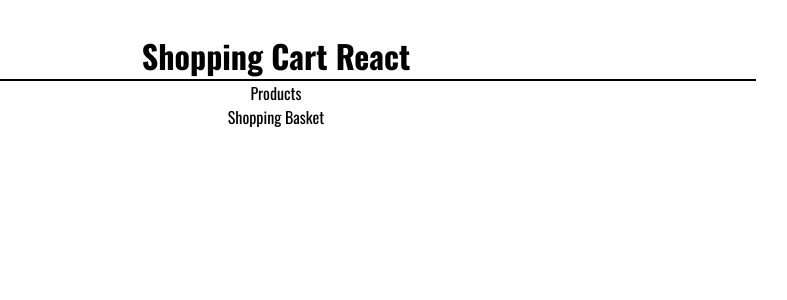
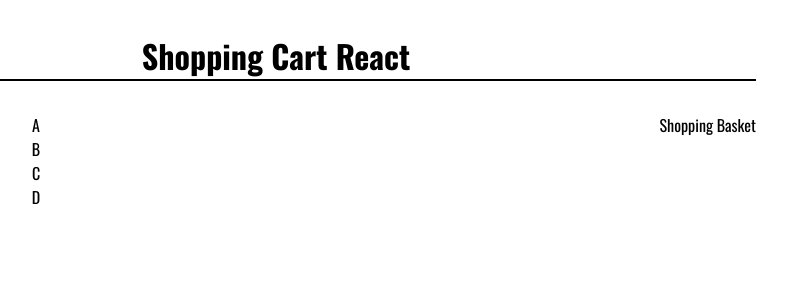
Before and after one commit to APiscoci/shopping-cart-react, a React (Create React App) app: page / in a window 1280 px wide. Shown: the top 300 px of the page, without its empty margins (364-1151 px from the left). Built offline with nearby package versions, Linux system fonts and the light colour scheme.

Commit message:
feat: add product list component

```diff
--- a/src/App.js
+++ b/src/App.js
@@ -1,12 +1,17 @@
 import "./App.css";
 import Header from "./header/header";
+import ProductList from "./products/product-list";
+import data from "./data/data";
 
 function App() {
+  const { products } = data;
   return (
     <div className="App">
       <Header />
-      <div>Products</div>
-      <div>Shopping Basket</div>
+      <div className="row">
+        <ProductList products={products} />
+        <div>Shopping Basket</div>
+      </div>
     </div>
   );
 }
--- a/src/index.css
+++ b/src/index.css
@@ -8,3 +8,9 @@ body {
 code {
   font-family: "Oswald", sans-serif;
 }
+
+.row{
+  display: flex;
+  justify-content: space-between;
+  margin-top: 2rem;
+}
--- /dev/null
+++ b/src/products/product-list.jsx
@@ -0,0 +1,31 @@
+import React from "react";
+import { arrayOf, object } from "prop-types";
+import styled from "styled-components";
+
+const Container = styled.div`
+  width: 50%;
+`;
+
+const ProductList = ({ products }) => {
+  return (
+    <Container data-testid="products-list">
+      {products?.map((product) => {
+        return (
+          <div key={`product-${product.stockKeepingUnit}`}>
+            {product.stockKeepingUnit}
+          </div>
+        );
+      })}
+    </Container>
+  );
+};
+
+ProductList.propTypes = {
+  products: arrayOf(object),
+};
+
+ProductList.defaultProps = {
+  products: [],
+};
+
+export default ProductList;
```
